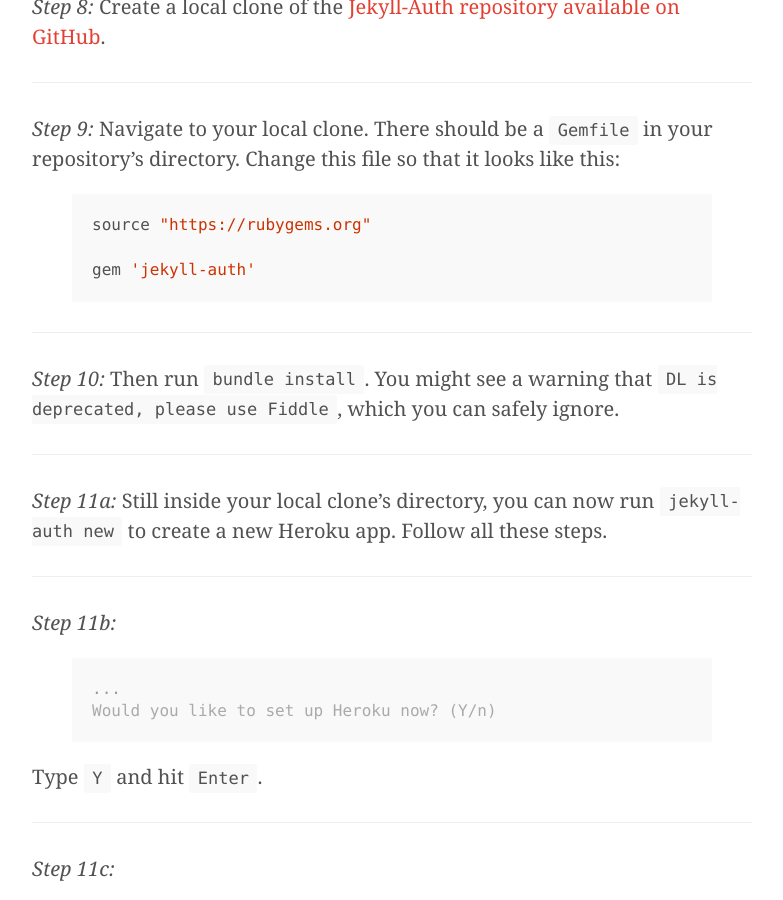
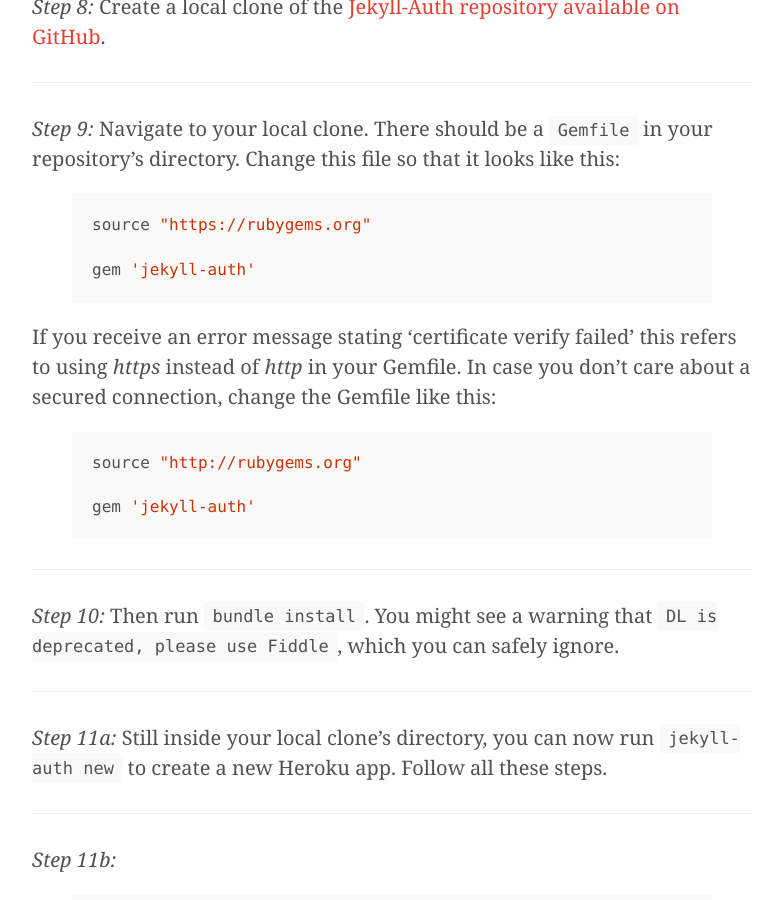
Before and after one commit to fabian-kostadinov/fabian-kostadinov.github.io, a Jekyll site: the page built from _posts/2014-11-13-installation-of-jekyll-auth.md, in a window 1280 px wide and 900 px high, scrolled down 4993 px. Shown: the whole window, without its empty margins (248-1031 px from the left). Built offline with Jekyll 4.4.1, drawn with Linux system fonts in a browser that asks for light colours; nearby versions of some CDN libraries; Markdown is read by kramdown in place of the engine named in the settings; comment, search, counter and statistics services are not loaded; some of the changed text lies outside the part shown.

Commit message:
Updated jekyll auth installation

```diff
--- a/_posts/2014-11-13-installation-of-jekyll-auth.md
+++ b/_posts/2014-11-13-installation-of-jekyll-auth.md
@@ -20,6 +20,8 @@ These are (hopefully) complete installation instructions for Jekyll-Auth. To und
 
 #Installation instructions
 
+This is a step-by-step installation instruction.
+
 _Step 1:_ Make sure you have a [Heroku account](http://www.heroku.com). A free one will be sufficient for most needs.
 
 ----
@@ -81,6 +81,13 @@ _Step 8:_ Create a local clone of the [Jekyll-Auth repository available on GitHu
 _Step 9:_ Navigate to your local clone. There should be a <code>Gemfile</code> in your repository's directory. Change this file so that it looks like this:
 {% highlight Ruby %}
 source "https://rubygems.org"
+
+gem 'jekyll-auth'
+{% endhighlight %}
+
+If you receive an error message stating 'certificate verify failed' this refers to using _https_ instead of _http_ in your Gemfile. In case you don't care about a secured connection, change the Gemfile like this:
+{% highlight Ruby %}
+source "http://rubygems.org"
 
 gem 'jekyll-auth'
 {% endhighlight %}
```
Also changed, not shown: other parts of _posts/2014-11-13-installation-of-jekyll-auth.md (+0 -2 lines).
